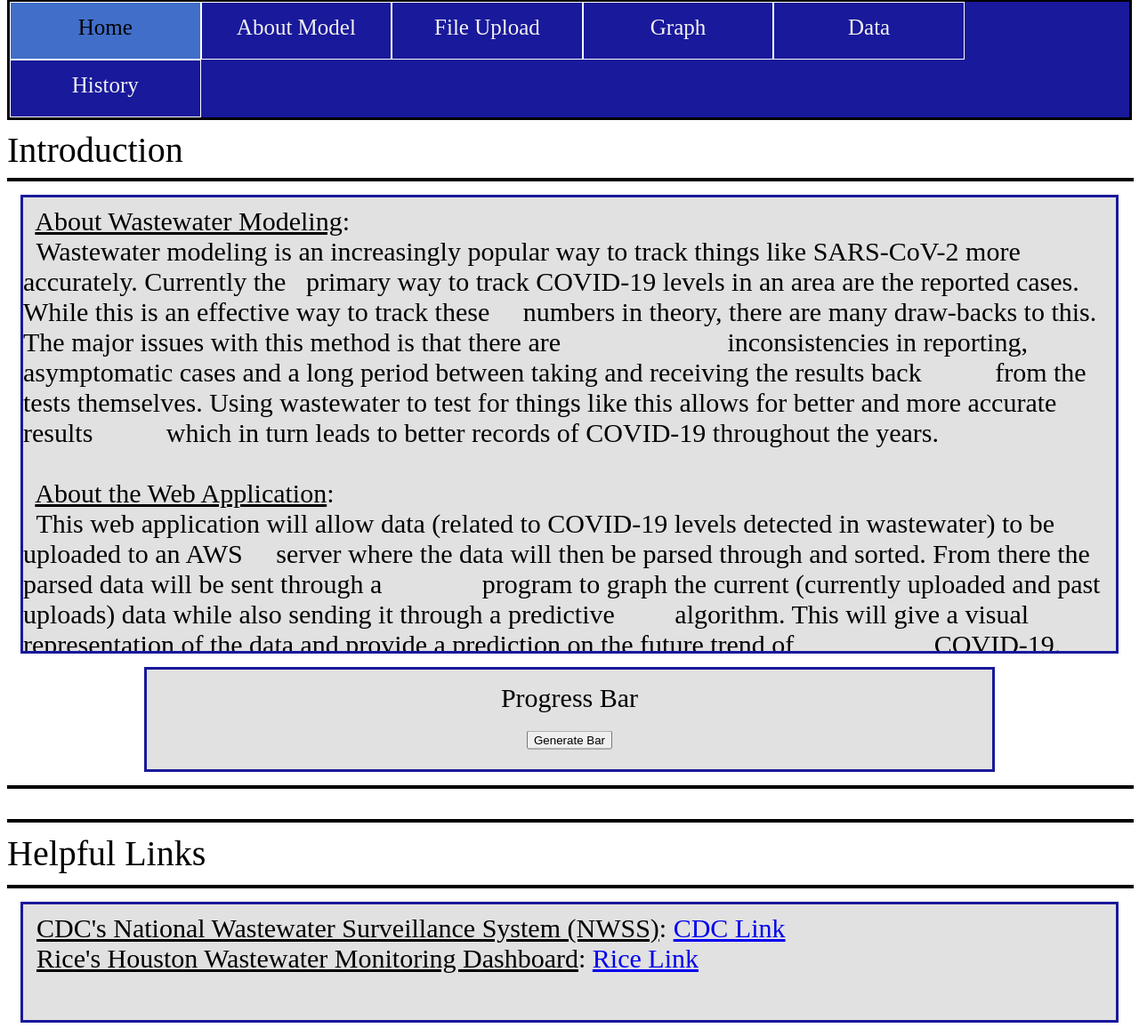
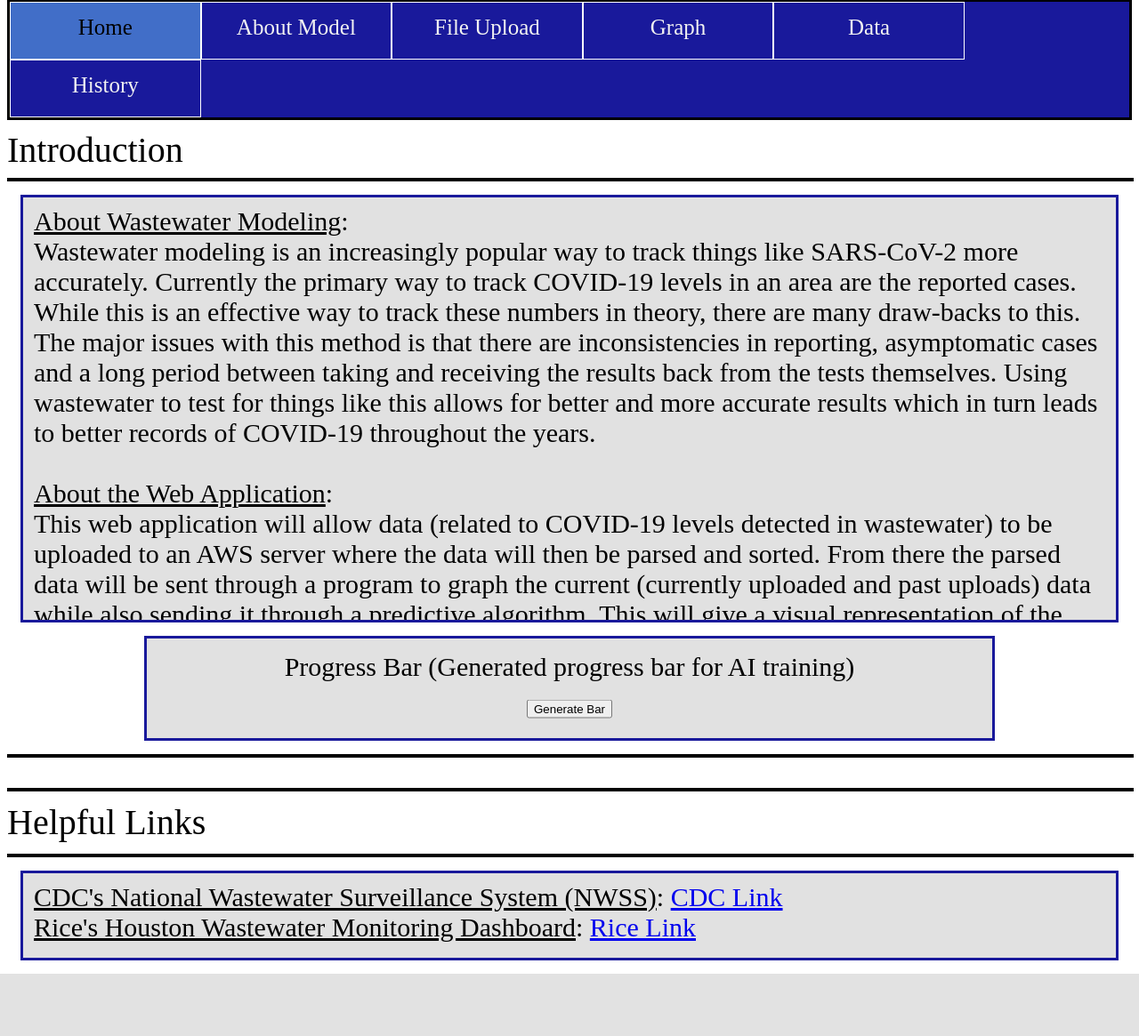
Before and after one commit to asunesara/wastewatermodeling, a Flask app: page / in a window 1280 px wide. Shown: the part 122-1287 px from the top of the page at 89% size. After the commit the page ends 1217 px from the top, so only its background shows below. Run offline with Flask 2, Linux system fonts and the light colour scheme.

Commit message:
Paragraph spacing

```diff
--- a/static/styles/style.css
+++ b/static/styles/style.css
@@ -66,7 +66,7 @@
     align-items: left;
     justify-content: center;
     background-color:rgb(225, 225, 225);
-    height:510px;
+    height:475px;
     border: 3px solid rgb(25, 25, 155);
     margin: 15px;
 }
@@ -76,7 +76,7 @@
     margin-top: -30px;
     font-size: 30px;
     background-color:rgb(225, 225, 225);
-    height:130px;
+    height:95px;
     border: 3px solid rgb(25, 25, 155);
     margin: 15px;
 }
@@ -286,6 +286,26 @@
     -ms-transform: translate(-50%, -5%);
     transform: translate(-50%, -5%);
 }
+
+.noUploadNameBlock2
+{
+    display: block;
+    background-color:rgb(225, 225, 225);
+    height:100px;
+    width: 950px;
+    border: 3px solid rgb(25, 25, 155);
+    margin-top: 25px;
+    margin-bottom: 25px;
+    margin-left: auto;
+    margin-right: auto;
+}
+
+.noUploadName2
+{
+    margin-top: -15px;
+    font-size: 30px;
+    text-align: center;
+}
 /* ---------------------------------------------------- ---------------------------------------------------- */
 
 /* ---------------------------------------------------- HISTORY TAB ---------------------------------------------------- */
@@ -313,7 +333,6 @@
 .historyDescription
 {
     font-size: 30px;
-    margin-top: -20px;
 }
 
 .noUploadName
--- a/templates/index.html
+++ b/templates/index.html
@@ -59,30 +59,27 @@
     </div>
 
     <div class="introduction">
-      <p style="margin-top: 10px; margin-bottom: 10px;">
-        &nbsp <u> About Wastewater Modeling</u>: <br>
-        &nbsp Wastewater modeling is an increasingly popular way to track things like SARS-CoV-2 more accurately.
-        Currently the &nbsp primary way to track COVID-19 levels in an area are the reported cases. While this is
-        an effective way to track these &nbsp &nbsp numbers in theory, there are many draw-backs to this. The major
-        issues with this method is that there are &nbsp &nbsp &nbsp &nbsp &nbsp &nbsp &nbsp &nbsp &nbsp &nbsp &nbsp &nbsp
-        inconsistencies in reporting, asymptomatic cases and a long period between taking and receiving the results
-        back &nbsp &nbsp &nbsp &nbsp &nbsp from the tests themselves. Using wastewater to test for things like this
-        allows for better and more accurate results &nbsp &nbsp &nbsp &nbsp &nbsp which in turn leads to better
-        records of COVID-19 throughout the years.
+      <p style="margin-top: 10px; margin-bottom: 10px; margin-left: 12px; margin-right: 12px;">
+        <u> About Wastewater Modeling</u>: <br>
+        Wastewater modeling is an increasingly popular way to track things like SARS-CoV-2 more accurately.
+        Currently the primary way to track COVID-19 levels in an area are the reported cases. While this is
+        an effective way to track these numbers in theory, there are many draw-backs to this. The major
+        issues with this method is that there are inconsistencies in reporting, asymptomatic cases and a long period
+        between taking and receiving the results back from the tests themselves. Using wastewater to test for things like this
+        allows for better and more accurate results which in turn leads to better records of COVID-19 throughout the years.
         <br> </br>
-        &nbsp <u> About the Web Application</u>: <br>
-        &nbsp This web application will allow data (related to COVID-19 levels detected in wastewater) to be
-        uploaded to an AWS &nbsp &nbsp server where the data will then be parsed through and sorted. From there the
-        parsed data will be sent through a &nbsp &nbsp &nbsp &nbsp &nbsp &nbsp &nbsp program to graph the current
-        (currently uploaded and past uploads) data while also sending it through a predictive &nbsp &nbsp &nbsp
-        &nbsp algorithm. This will give a visual representation of the data and provide a prediction on the future
-        trend of &nbsp &nbsp &nbsp &nbsp &nbsp &nbsp &nbsp &nbsp &nbsp &nbsp COVID-19.
+        <u> About the Web Application</u>: <br>
+        This web application will allow data (related to COVID-19 levels detected in wastewater) to be
+        uploaded to an AWS server where the data will then be parsed and sorted. From there the
+        parsed data will be sent through a program to graph the current (currently uploaded and past uploads)
+        data while also sending it through a predictive algorithm. This will give a visual representation of
+        the data and provide a prediction on the future trend of COVID-19.
       </p>
     </div>
 
     <div class="containerBlock">
       <div class="container">
-        <p>Progress Bar</p>
+        <p>Progress Bar (Generated progress bar for AI training)</p>
       </div>
       <div class="generateButton">
             <form action="/r " method="POST" >
@@ -98,11 +95,11 @@
     <header style="font-size: 40px; padding-top: 10px; margin-top: -7px; margin-bottom: 12px;">Helpful Links</header>
     <hr size="4" width="100%" color="black"/>
     <div class="links">
-      <p style="margin-top: 10px; margin-bottom: 10px;">
-        &nbsp <u> CDC's National Wastewater Surveillance System (NWSS)</u>:
+      <p style="margin-top: 10px; margin-bottom: 10px; margin-left: 12px; margin-right: 12px;">
+        <u> CDC's National Wastewater Surveillance System (NWSS)</u>:
         <a href="https://www.cdc.gov/healthywater/surveillance/wastewater-surveillance/wastewater-surveillance.html#:~:text
             =Wastewater%20from%20a%20sewershed%20(the,SARS%2DCoV%2D2%20testing.">CDC Link</a> <br>
-        &nbsp <u> Rice's Houston Wastewater Monitoring Dashboard</u>:
+        <u> Rice's Houston Wastewater Monitoring Dashboard</u>:
         <a href="https://covidwwtp.spatialstudieslab.org/">Rice Link</a> <br>
         </p>
      </div>
```
Also changed, not shown: templates/about_model.html (+15 -15 lines), templates/data.html (+8 -0 lines), templates/history.html (+6 -6 lines).
